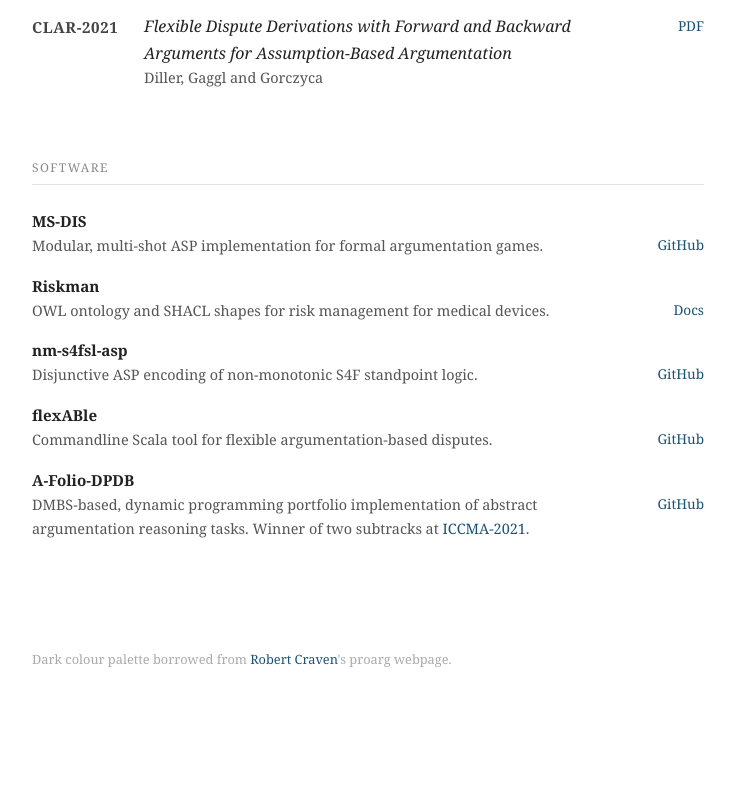
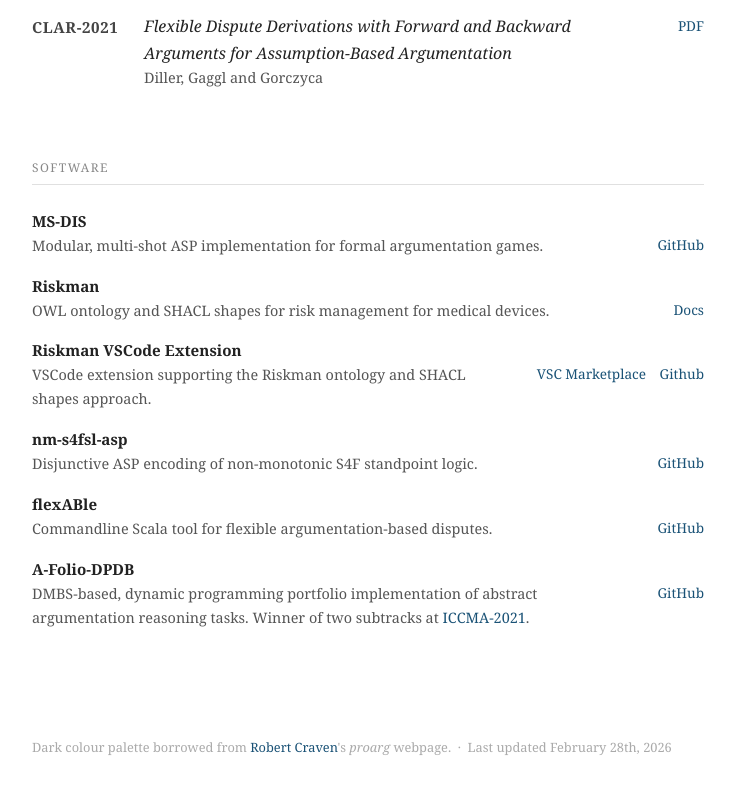
Before and after one commit to gorczyca/gorczyca.github.io, a plain HTML site: page index.html in a window 1280 px wide. Shown: the part 994-1788 px from the top of the page, without its empty margins (272-1007 px from the left). Before the commit the page ends 1704 px from the top, so only its background shows below. Drawn offline with Linux system fonts and the light colour scheme.

Commit message:
Add VSCode extension.

```diff
--- a/index.html
+++ b/index.html
@@ -23,7 +23,8 @@
   </header>
 
   <p id="about">
-    I am a researcher and PhD student at TU Dresden (expected defence 2026), interested in semantic web, symbolic AI, and non-monotonic reasoning.
+    I am a researcher and PhD student at TU Dresden (expected defence 2026), interested in semantic web, symbolic AI,
+    and non-monotonic reasoning.
   </p>
 
 
@@ -169,6 +170,16 @@
     </div>
 
     <div class="software-item">
+      <div class="software-name">Riskman VSCode Extension</div>
+      <div class="software-desc">VSCode extension supporting the Riskman ontology and SHACL shapes approach.</div>
+      <div class="software-links">
+        <a href="https://marketplace.visualstudio.com/items?itemName=gorczyca.riskman" target="_blank">VSC
+          Marketplace</a>
+        <a href="https://github.com/cl-tud/riskman-vsc-extension" target="_blank">Github</a>
+      </div>
+    </div>
+
+    <div class="software-item">
       <div class="software-name">nm-s4fsl-asp</div>
       <div class="software-desc">Disjunctive ASP encoding of non-monotonic S4F standpoint logic.</div>
       <div class="software-links">
@@ -202,7 +213,8 @@
   </section>
 
   <footer>
-    Dark colour palette borrowed from <a href="http://robertcraven.org/proarg/" target="_blank">Robert Craven</a>'s proarg webpage.
+    Dark colour palette borrowed from <a href="http://robertcraven.org/proarg/" target="_blank">Robert Craven</a>'s
+    <i>proarg</i> webpage. &nbsp;·&nbsp; Last updated February 28th, 2026
   </footer>
 
 </body>
```
